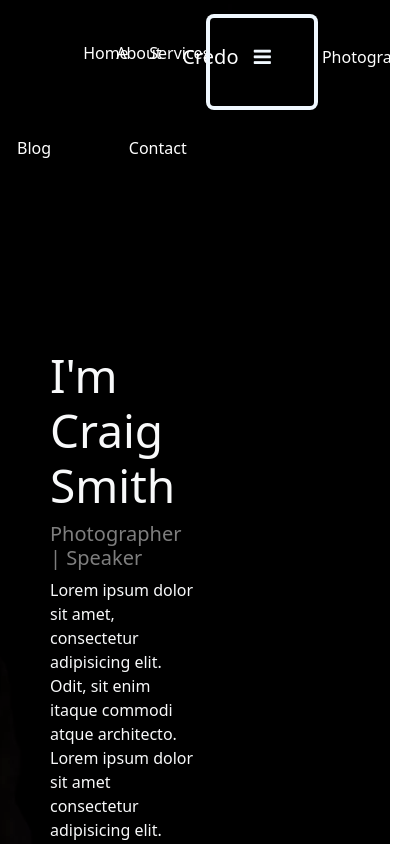
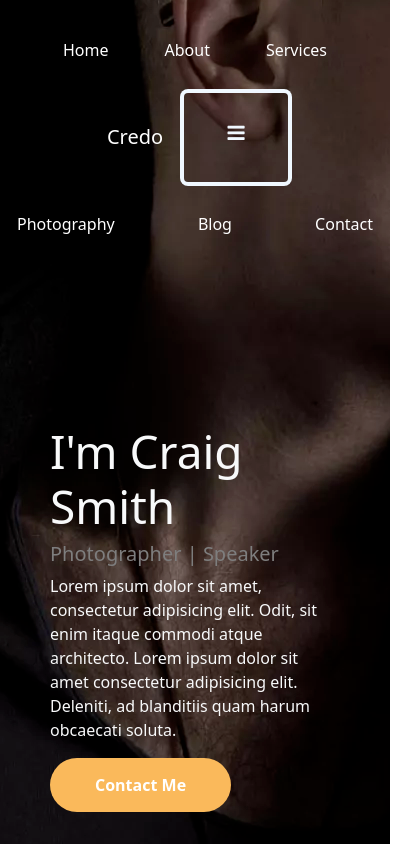
Before and after one commit to HamzaNaeem-Devsinc/Ui_assingment, a plain HTML site: page index.html in a window 390 px wide. Both pictures are taken after a click on the button "Toggle navigation". Shown: the top 844 px of the page, 420 px wide, since content can reach past the window. Drawn offline with nearby package versions, Linux system fonts and the light colour scheme.

Commit message:
navbar reset

```diff
--- a/index.html
+++ b/index.html
@@ -28,39 +28,37 @@
     <div id="banner">
       <nav class="navbar navbar-expand-lg">
         <div class="container container-fluid">
-          <div class="col-1"></div>
-          <div class="col-1"></div>
-          <div class="col-1">
+          <div class="col-md-1 d-flex justify-content-center"></div>
+          <div class="col-md-1 d-flex justify-content-center">
             <div class="collapse navbar-collapse" id="navbarSupportedContent">
-              <ul class="navbar-nav me-auto mb-2 mb-lg-0">
+              <ul class="navbar-nav me-auto mb-lg-0">
                 <li class="nav-item">
                   <a class="nav-link" id="nav-text" href="#">Home</a>
                 </li>
               </ul>
             </div>
           </div>
-          <div class="col-1">
+          <div class="col-md-1 d-flex justify-content-center">
             <div class="collapse navbar-collapse" id="navbarSupportedContent">
-              <ul class="navbar-nav me-auto mb-2 mb-lg-0">
+              <ul class="navbar-nav me-auto mb-lg-0">
                 <li class="nav-item">
                   <a class="nav-link" id="nav-text" href="#">About</a>
                 </li>
               </ul>
             </div>
           </div>
-          <div class="col-1">
+          <div class="col-md-1 d-flex justify-content-center">
             <div class="collapse navbar-collapse" id="navbarSupportedContent">
-              <ul class="navbar-nav me-auto mb-2 mb-lg-0">
+              <ul class="navbar-nav me-auto mb-lg-0">
                 <li class="nav-item">
                   <a class="nav-link" id="nav-text" href="#">Services</a>
                 </li>
               </ul>
             </div>
           </div>
-          <div class="col-1">
+          <div class="col-md-1 d-flex justify-content-center"></div>
+          <div class="col-md-2 d-flex justify-content-center col-12">
             <a class="navbar-brand" id="nav-text" href="#">Credo</a>
-          </div>
-
             <button
               class="navbar-toggler"
               id="navbar-button"
@@ -73,8 +71,9 @@
             >
               <span class="navbar-toggler-icon fa fa-bars m-4"></span>
             </button>
-
-          <div class="col-2">
+          </div>
+          <div class="col-md-1 d-flex justify-content-center"></div>
+          <div class="col-md-2 d-flex justify-content-center">
             <div class="collapse navbar-collapse" id="navbarSupportedContent">
               <ul class="navbar-nav">
                 <li class="nav-item">
@@ -83,7 +82,7 @@
               </ul>
             </div>
           </div>
-          <div class="col-1">
+          <div class="col-md-1 d-flex justify-content-center">
             <div class="collapse navbar-collapse" id="navbarSupportedContent">
               <ul class="navbar-nav">
                 <li class="nav-item">
@@ -92,7 +91,7 @@
               </ul>
             </div>
           </div>
-          <div class="col-1">
+          <div class="col-md-1 d-flex justify-content-center">
             <div class="collapse navbar-collapse" id="navbarSupportedContent">
               <ul class="navbar-nav">
                 <li class="nav-item">
@@ -101,13 +100,11 @@
               </ul>
             </div>
           </div>
-          <div class="col-1"></div>
-          <div class="col-1"></div>
         </div>
       </nav>
 
-      <div class="container text-light" id="banner-content">
-        <div class="col-6">
+      <div class="container text-light d-flex align-items-center" id="banner-content">
+        <div class="col-md-6">
           <h1 id="banner-heading">I'm Craig Smith</h1>
           <h5 id="banner-sub-heading">Photographer | Speaker</h5>
           <p>
@@ -384,12 +381,12 @@
             <div class="col-md-3">
               <h4>Follow me</h4>
               <div class="row">
-                <div class="col-2"><i class="fa fa-twitter" aria-hidden="true"></i></div>
-                <div class="col-2"><i class="fa fa-facebook" aria-hidden="true"></i></div>
-                <div class="col-2"><i class="fa fa-instagram" aria-hidden="true"></i></div>
-                <div class="col-2"><i class="fa fa-globe" aria-hidden="true"></i></div>
-                <div class="col-2"><i class="fa fa-linkedin" aria-hidden="true"></i></div>
-                <div class="col-2"></div>
+                <div class="col-1"><i class="fa fa-twitter" aria-hidden="true"></i></div>
+                <div class="col-1"><i class="fa fa-facebook" aria-hidden="true"></i></div>
+                <div class="col-1"><i class="fa fa-instagram" aria-hidden="true"></i></div>
+                <div class="col-1"><i class="fa fa-globe" aria-hidden="true"></i></div>
+                <div class="col-1"><i class="fa fa-linkedin" aria-hidden="true"></i></div>
+                <div class="col-7"></div>
               </div>
             </div>
           </div>
--- a/style.css
+++ b/style.css
@@ -10,13 +10,15 @@ body {
 }
 #banner {
   background-image: url("hero-img.png");
-  background-position: top -700px right -10px;
+  height: 100vh;
+  background-position: center;
   background-repeat: no-repeat;
 }
 #navbar-button {
   color: aliceblue;
-  margin-top: 10px;
+  margin-top: 1px;
 }
+
 #nav-text {
   padding: 30px 5px;
 
```
Lines whose indentation alone changed are shown as unchanged.
